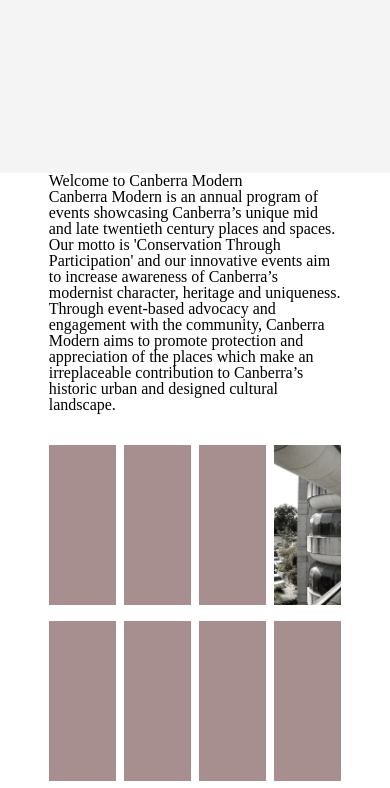
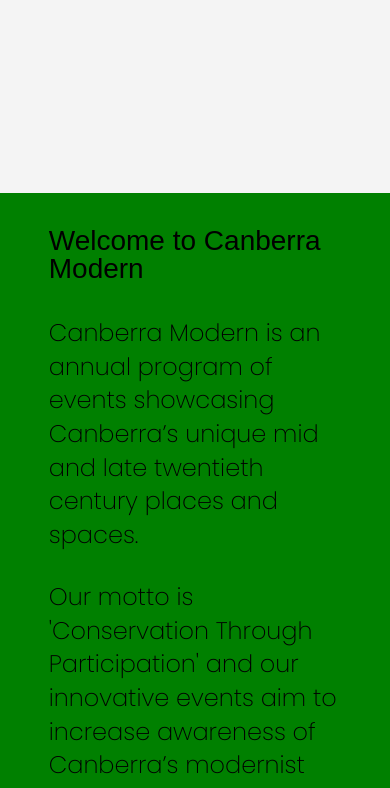
Before and after one commit to UC-Design/11056-project1, a plain HTML site: page index.html in a window 390 px wide. Shown: the part 107-895 px from the top of the page. Drawn offline with Linux system fonts and the light colour scheme.

Commit message:
Week 7
- Media queries
- typography

```diff
--- a/assets/css/styles.css
+++ b/assets/css/styles.css
@@ -1,5 +1,32 @@
 
+/* set body font size, everything relative to this */
+body {
+    font-size: 16px;
+    font-family: 'Poppins', sans-serif;
+}
+h1, h2, h3, h4, h5, h6 {
+    font-family: Arial, Helvetica, sans-serif;
+}
 
+h1 {
+    font-size: 1.8em;
+
+}
+h2 {
+    font-size: 1.4em;
+    margin: 1.2em 0;
+}
+h3 {
+
+}
+
+p {
+    font-weight: 200;
+    font-size: 1.2em;
+    line-height: 1.4em;
+
+    margin-bottom: 1.2em;
+}
 
 /* the inner sets the width and centers the page */
 .inner {
@@ -97,3 +124,34 @@ footer {
     background: #5d5d5d;
     color: #fff;
 }
+
+/* MEDIA QUERIES */
+
+/* max width 48em is = 768 (tablet) */
+@media screen and (max-width: 48em) {
+    body {
+        background-color: green;
+        font-size: 20px;
+    }
+    .gallery h3 {
+        display: block;
+    }
+    /* pverride grid and display 2 columns */
+    .gallery {
+        grid-template-columns: 1fr 1fr;
+    }
+
+}
+
+/* media query to traget to specific sizes */
+@media screen and (min-width: 320px) and (max-width: 375px) {
+    body {
+        background-color: orange;
+        /* make all the font sizes bigger by changing font-size on the body */
+        font-size: 20px;
+    }
+    /* show text which can't be hovered over */
+    .gallery h3 {
+        display: block;
+    }
+}
--- a/index.html
+++ b/index.html
@@ -7,6 +7,10 @@
     <title>Canberra Modern</title>
     <link rel="stylesheet" href="assets/css/reset.css">
     <link rel="stylesheet" href="assets/css/styles.css">
+
+    <link rel="preconnect" href="https://fonts.googleapis.com">
+<link rel="preconnect" href="https://fonts.gstatic.com" crossorigin>
+<link href="https://fonts.googleapis.com/css2?family=Poppins:ital,wght@0,200;0,500;1,500&display=swap" rel="stylesheet">
 </head>
 
 <body>
@@ -35,8 +39,8 @@
             <div>
                 <h2>Welcome to Canberra Modern</h2>
                 <p>Canberra Modern is an annual program of events showcasing Canberra’s unique mid and late twentieth century places and spaces. </p>
-                    <p>Our motto is 'Conservation Through Participation' and our innovative events aim to increase awareness of Canberra’s modernist character, heritage and uniqueness.</p>
-                    <p>Through event-based advocacy and engagement with the community, Canberra Modern aims to promote protection and appreciation of the places which make an irreplaceable contribution to Canberra’s historic urban and designed cultural landscape. </p>
+                <p>Our motto is 'Conservation Through Participation' and our innovative events aim to increase awareness of Canberra’s modernist character, heritage and uniqueness.</p>
+                <p>Through event-based advocacy and engagement with the community, Canberra Modern aims to promote protection and appreciation of the places which make an irreplaceable contribution to Canberra’s historic urban and designed cultural landscape. </p>
 
             </div>
             <aside>
```
